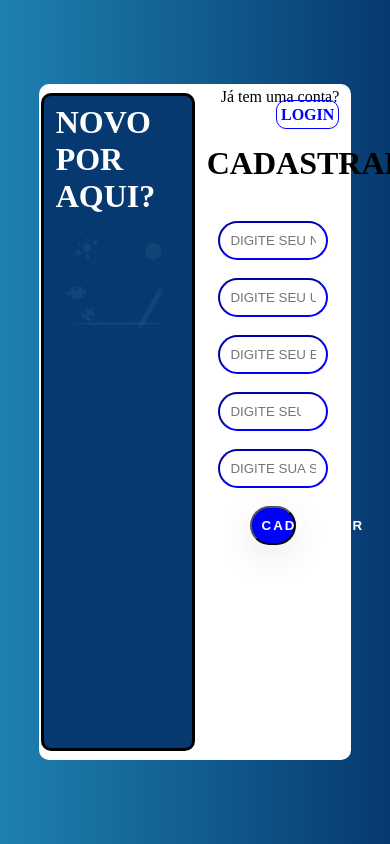
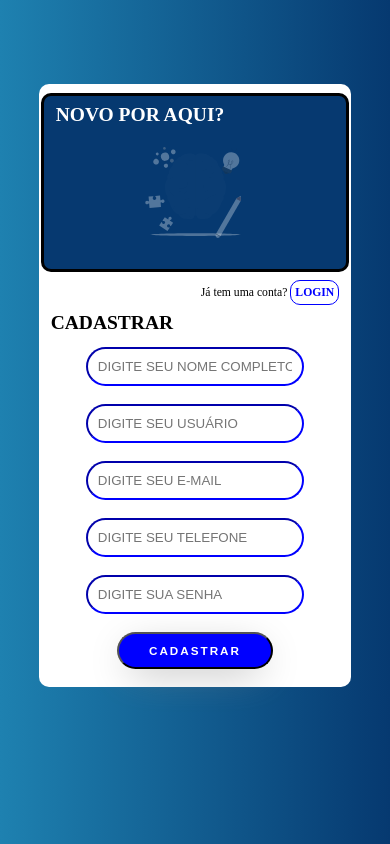
Before and after one commit to ICEI-PUC-Minas-PMV-ADS/pmv-ads-2024-1-e1-proj-web-t11-pmv-ads-2024-1-e1-proj-web-t11-vividly, a plain HTML site: page codigo-fonte/Cadastro/Cadastro.html in a window 390 px wide. Drawn offline with Linux system fonts and the light colour scheme.

Commit message:
Responsividade_Cadastro

```diff
--- a/codigo-fonte/Cadastro/styleCadastro.css
+++ b/codigo-fonte/Cadastro/styleCadastro.css
@@ -86,6 +86,7 @@
 
 .card-cadastro {
     align-items: center;
+    justify-content: center;
 }
 
 .card-cadastro > h1 {
@@ -111,7 +112,7 @@
 }
 
 .btn-cadastro {
-    width: 30%;
+    width: 50%;
     padding: 10px;
     border-radius: 50px;
     outline: none;
@@ -135,3 +136,36 @@
     background: white;
     color:blue;
 }
+
+@media only screen and (max-width:600px) {
+    .main-cadastro {
+        flex-direction: column;
+        height: auto;
+    }
+
+    .left-cadastro {
+        width: auto;
+        margin-right: 0.5vw;
+    }
+
+    .left-cadastro > h1 {
+        font-size: 5vw;
+    }
+
+    .card-cadastro > h1 {
+        font-size: 5vw;
+    }
+
+    .btn-cadastro {
+        font-size: 3vw;
+    }
+
+    .right-cadastro {
+        width: auto;
+    }
+
+    .return-login {
+        font-size: 3vw;
+    }
+
+}
```
Also changed, not shown: codigo-fonte/Cadastro/Cadastro.html (+1 -1 lines).
